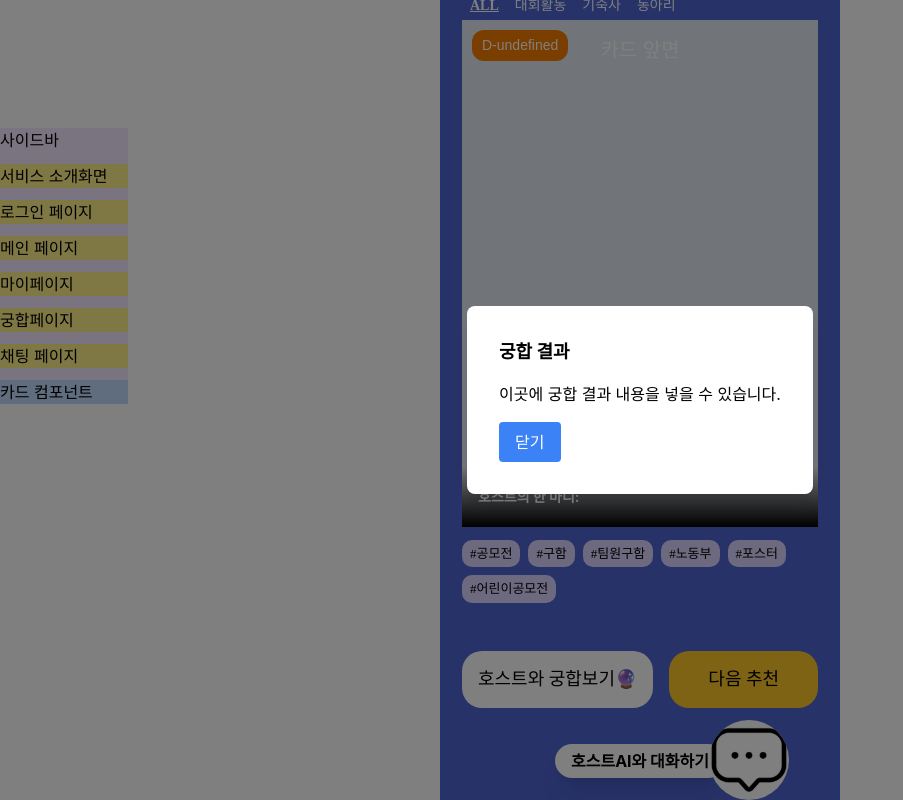
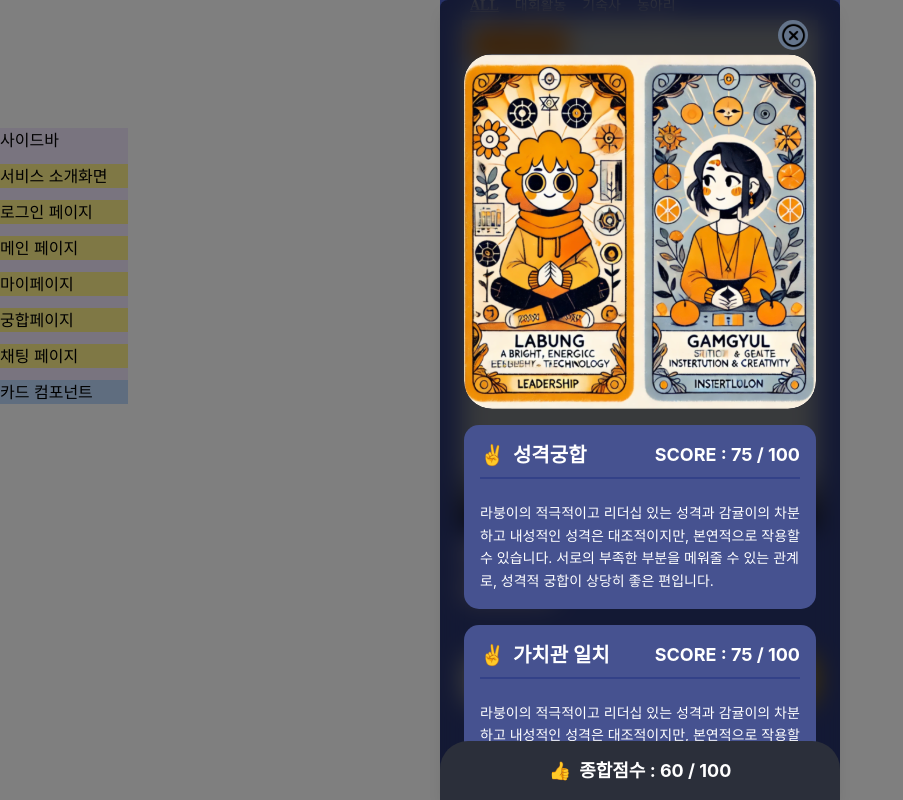
Before and after one commit to Surfurtone/Surfurtone_FrontEnd, a React (Create React App) app: page /page2 in a window 1280 px wide. Both pictures are taken after a click on the button "호스트와 궁합보기🔮". Shown: the part 133-933 px from the top of the page, without its empty margins (0-903 px from the left). Built offline with nearby package versions, Linux system fonts and the light colour scheme; a web font is replaced by a local one.

Commit message:
page2 모달 구현 완료

```diff
--- a/src/App.js
+++ b/src/App.js
@@ -11,7 +11,6 @@ import Home from './pages/Home'
 import Page1 from './pages/Page1'
 import Page2 from './pages/Page2'
 import Page3 from './pages/Page3'
-import Page4 from './pages/Page4'
 import ChatPage from './pages/ChatPage'
 
 function App() {
@@ -25,7 +24,6 @@ function App() {
         <Route path="/page1" element={<Page1 />} />
         <Route path="/page2" element={<Page2 />} />
         <Route path="/page3" element={<Page3 />} />
-        <Route path="/page4" element={<Page4 />} />
 
         <Route path="/pageA" element={<PageA />} />
         <Route path="/pageB" element={<PageB />} />
--- a/src/pages/Page4.js
+++ b/src/components/HostModal.js
@@ -1,27 +1,21 @@
-// 궁합페이지
-
-import React, { useState } from 'react'
+import React from 'react'
 import Tarot from '../assets/imgs/Tarot.svg'
 import cancleIcon from '../assets/imgs/Page4/cancleIcon.png'
 
-const Page4 = () => {
-  // 각 항목에 맞는 이모티콘 설정
-  const icons = ['👆', '✌️', '🤟', '🖖']
+const HostModal = ({ closeModal }) => {
+  return (
+    <div className="fixed inset-0 flex items-center justify-center z-50">
+      {/* 모달 배경 */}
+      <div
+        className="absolute inset-0 bg-black opacity-50"
+        onClick={closeModal} // 배경 클릭 시 모달 닫기
+      ></div>
 
-  // 모달 상태 관리
-  const [isOpen, setIsOpen] = useState(true)
-
-  // 모달 닫기 함수
-  const closeModal = () => {
-    setIsOpen(false)
-  }
-
-  return (
-    <div className="flex min-h-screen justify-center">
-      <div className="w-full max-w-[400px] backdrop-blur-md text-white bg-black bg-opacity-50">
+      {/* 모달 콘텐츠 */}
+      <div className="relative w-full h-full max-w-[400px] backdrop-blur-md text-white bg-black bg-opacity-50 rounded-lg shadow-lg z-10">
         {/* X 버튼 */}
         <div className="mt-5 my-1 mx-8 flex justify-end items-center">
-          <div className="flex justify-center items-center w-[30px] h-[30px] rounded-full bg-white">
+          <div className="flex justify-center items-center w-[30px] h-[30px] rounded-full bg-slate-500">
             <button
               onClick={closeModal}
               className="flex justify-center items-center w-full h-full"
@@ -37,7 +31,7 @@ const Page4 = () => {
 
         {/* 카드 이미지와 텍스트 영역 */}
         <div className="px-6">
-          <div className="relative rounded-[28px] overflow-hidden bg-[#1B1F2E] flex justify-center items-center">
+          <div className="relative rounded-[28px] overflow-hidden bg-[#1B1F2E] flex justify-center items-center h-[355px]">
             <img
               src={Tarot}
               alt="Tarot"
@@ -48,7 +42,7 @@ const Page4 = () => {
         </div>
         <div className="px-6">
           {/* 성격궁합 등 4개의 평가 */}
-          <div className="space-y-4 mt-4 max-h-[410px] overflow-y-scroll">
+          <div className="space-y-4 mt-4 max-h-[calc(100vh-450px)] overflow-y-scroll">
             {['성격궁합', '가치관 일치', '협력 가능성', '의사소통'].map(
               (title, index) => (
                 <div key={index} className="bg-[#465290] p-4 rounded-[15px]">
@@ -88,4 +82,4 @@ const Page4 = () => {
   )
 }
 
-export default Page4
+export default HostModal
--- a/src/pages/Page2.js
+++ b/src/pages/Page2.js
@@ -4,7 +4,7 @@ import myPageIcon from '../assets/imgs/Page2/myPageIcon.png'
 import norification from '../assets/imgs/Page2/notification.png'
 import CardFlip from '../components/CardFlip'
 import Chat from '../assets/imgs/Page2/Chat.svg'
-import Modal from '../components/Modal'
+import HostModal from '../components/HostModal'
 
 const Page2 = () => {
   // 현재 선택된 카테고리를 추적하는 state
@@ -136,7 +136,7 @@ const Page2 = () => {
         </div>
       </div>
       {/* 모달이 열려 있을 때만 Modal 컴포넌트를 렌더링 */}
-      {isModalOpen && <Modal closeModal={closeModal} />}
+      {isModalOpen && <HostModal closeModal={closeModal} />}
     </div>
   )
 }
```
